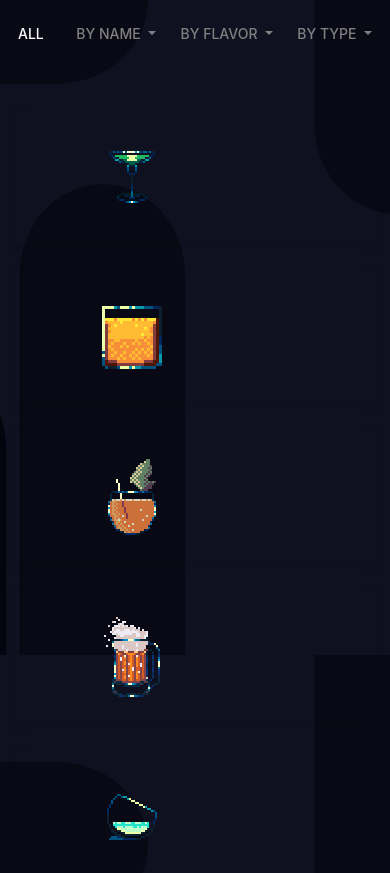
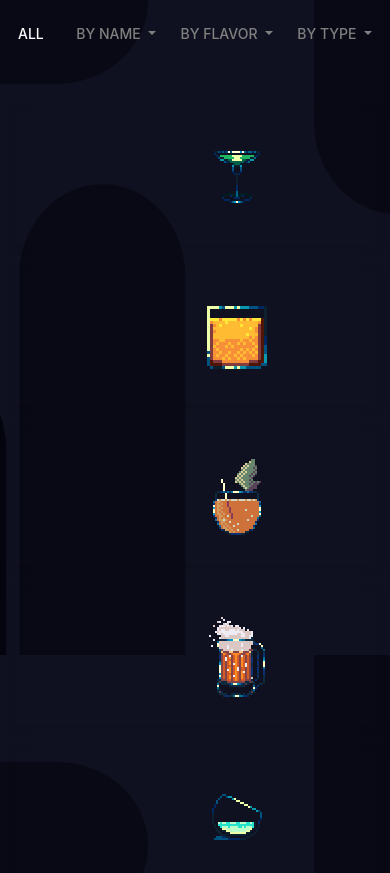
Before and after one commit to nrnh/Brushing-up, a plain HTML site: page index.html in a window 390 px wide. Shown: the part 2720-3593 px from the top of the page. Drawn offline with nearby package versions, Linux system fonts and the light colour scheme.

Commit message:
Update style.css

```diff
--- a/css/style.css
+++ b/css/style.css
@@ -244,6 +244,9 @@ audio {
 @media only screen and (max-width: 576px) {
 	.section1 .sec-box {
 		margin: 30px;
+	}
+	.section2 .sec2-img{
+		padding-left:105px;
 	}
 }
 
```
